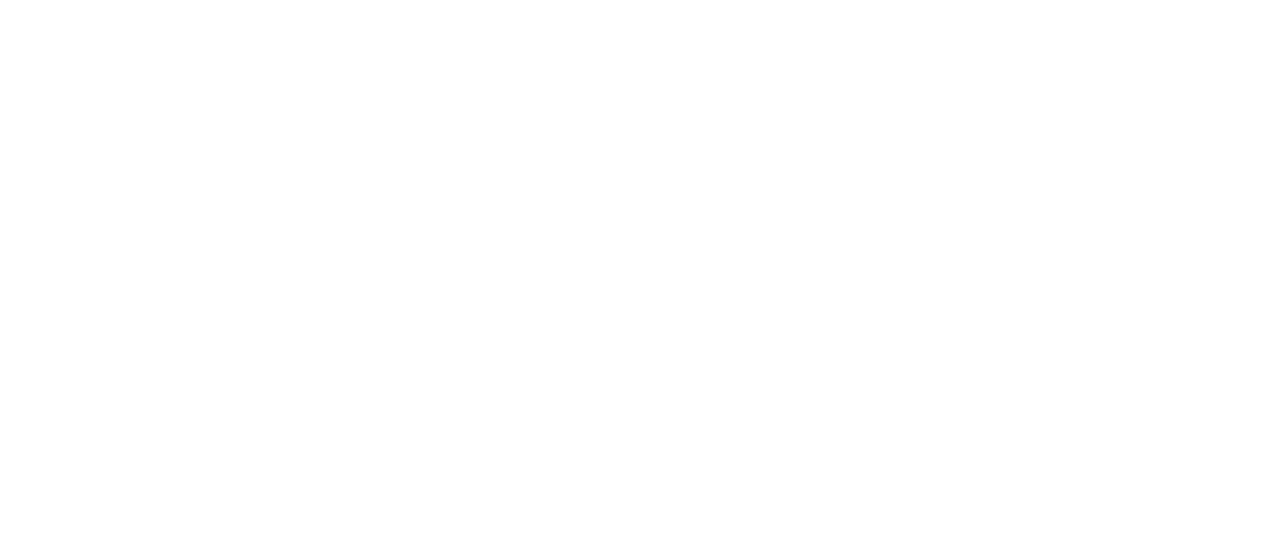
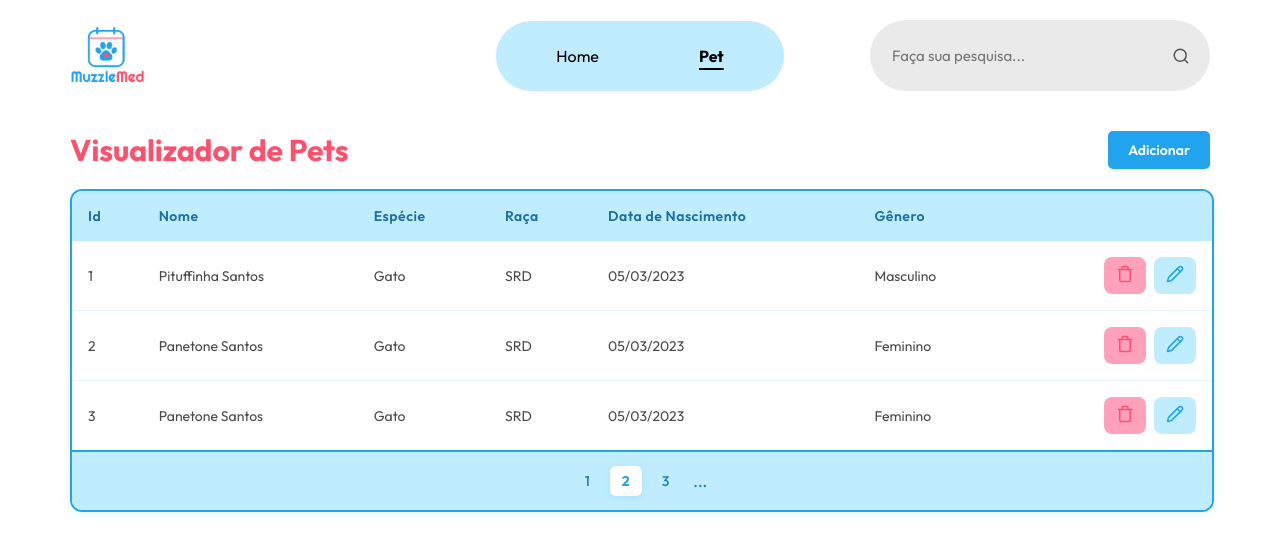
Before and after one commit to lorenasouza14/MuzzleMed, a React (Vite) app in the folder frontend/: page /pets in a window 1280 px wide. Before the commit this address had no page. Shown: the top 550 px of the page. Built offline with nearby package versions, Linux system fonts and the light colour scheme.

Commit message:
chore: criacao da visualizacao da tabela de registro de pets

```diff
--- a/frontend/src/App.jsx
+++ b/frontend/src/App.jsx
@@ -15,7 +15,7 @@
     <Routes>
       <Route path='/' element={<Login />} />
       <Route path='/novo-usuario' element={<OwnerRegister />} />
-      <Route path='/visualizar-pets' element={<PetVisualizer />} />
+      <Route path='/pets' element={<PetVisualizer />} />
     </Routes>
   </BrowserRouter>
 
--- a/frontend/src/components/NavBar/NavBar.css
+++ b/frontend/src/components/NavBar/NavBar.css
@@ -26,11 +26,8 @@
     justify-content: flex-end;
 }
 
-.logo-text {
-    margin: 0;
-    font-size: 24px;
-    font-weight: bold;
-    color: #000;
+.navbar-left img{
+    width: 75px;
 }
 
 .navbar-center-pill {
--- a/frontend/src/components/NavBar/NavBar.jsx
+++ b/frontend/src/components/NavBar/NavBar.jsx
@@ -2,6 +2,7 @@
 import { NavLink } from 'react-router-dom';
 import SearchBar from '../SearchBar/SearchBar';
 import './NavBar.css';
+import logo from '../../assets/images/logo.png';
 
 function Navbar({ showLogo = true, showNav = true, showSearch = true }) {
     return (
@@ -9,15 +10,14 @@
 
             <div className="navbar-left">
                 {showLogo && (
-                    <h2 className="logo-text">Logo</h2>
+                    <img src={logo} alt="Logo" />
                 )}
             </div>
 
             {showNav && (
                 <nav className="navbar-center-pill">
                     <NavLink to="/home" className="nav-item">Home</NavLink>
-                    <NavLink to="/agendamento" className="nav-item">Agendamento</NavLink>
-                    <NavLink to="/pet" className="nav-item active">Pet</NavLink>
+                    <NavLink to="/pets" className="nav-item active">Pet</NavLink>
                 </nav>
             )}
 
--- /dev/null
+++ b/frontend/src/components/PetTable/PetTable.css
@@ -0,0 +1,116 @@
+
+.table-wrapper {
+    border: 2px solid var(--azul-escuro);
+    border-radius: 12px;
+    overflow: hidden;
+    width: 100%;
+    margin: 20px auto;
+    background-color: #FFFFFF;
+    box-shadow: 0 4px 12px rgba(33, 163, 237, 0.08);
+}
+
+.muzzle-table {
+    width: 100%;
+    border-collapse: collapse;
+    text-align: left;
+}
+
+.muzzle-table th {
+    background-color: #BFEDFF;
+    color: #1c6fa3;
+    padding: 16px;
+    font-weight: 600;
+    font-size: 14px;
+    letter-spacing: 0.5px;
+}
+
+.muzzle-table td {
+    padding: 16px;
+    color: #4A4A4A;
+    font-size: 14px;
+}
+
+.muzzle-table tbody tr {
+    border-bottom: 1px solid #E6F7FF;
+    transition: background-color 0.2s ease;
+}
+
+.muzzle-table tbody tr:hover {
+    background-color: #F7FCFF;
+}
+
+.muzzle-table tbody tr:last-child {
+    border-bottom: none;
+}
+
+.actions {
+    text-align: right;
+    white-space: nowrap;
+}
+
+.actions button {
+    border: none;
+    border-radius: 8px;
+    padding: 8px 12px;
+    cursor: pointer;
+    margin-left: 8px;
+    font-size: 14px;
+    transition: all 0.2s ease;
+}
+
+.btn-delete {
+    background-color: var(--rosa-claro);
+    color: #333333;
+}
+
+.btn-delete:hover {
+    background-color: var(--rosa-escuro);
+    transform: translateY(-1px);
+}
+
+.btn-edit {
+    background-color: var(--azul-claro);
+    color: #333333;
+}
+
+.btn-edit:hover {
+    background-color: var(--azul-escuro);
+    transform: translateY(-1px);
+}
+
+.pagination {
+    background-color: var(--azul-claro);
+    padding: 14px;
+    display: flex;
+    justify-content: center;
+    align-items: center;
+    gap: 8px;
+    border-top: 2px solid var(--azul-escuro);
+}
+
+.page-number {
+    cursor: pointer;
+    padding: 6px 12px;
+    border-radius: 6px;
+    color: #1c7cb5;
+    font-size: 14px;
+    font-weight: 500;
+    transition: all 0.2s ease;
+}
+
+.page-number:hover {
+    background-color: rgba(255, 255, 255, 0.4);
+}
+
+.page-number.active {
+    background-color: #FFFFFF;
+    color: #21A3ED;
+    font-weight: bold;
+    box-shadow: 0 2px 6px rgba(33, 163, 237, 0.15);
+}
+
+.dots {
+    color: #1c7cb5;
+    padding: 0 4px;
+    font-weight: 500;
+}
--- /dev/null
+++ b/frontend/src/components/PetTable/PetTable.jsx
@@ -0,0 +1,95 @@
+import React, { useState, useEffect } from 'react';
+import './PetTable.css';
+import { LuTrash, LuPencil} from 'react-icons/lu';
+
+const PetTable = () => {
+
+    const [appointments, setAppointments] = useState([]);
+    const [loading, setLoading] = useState(true);
+
+    useEffect(() => {
+        const mockData = [
+            { id: 1, nome: 'Pituffinha Santos', especie: 'Gato', raca: 'SRD', dataNascimento: '05/03/2023', genero: 'Masculino' },
+            { id: 2, nome: 'Panetone Santos', especie: 'Gato', raca: 'SRD', dataNascimento: '05/03/2023', genero: 'Feminino' },
+            { id: 3, nome: 'Panetone Santos', especie: 'Gato', raca: 'SRD', dataNascimento: '05/03/2023', genero: 'Feminino' }
+        ];
+
+        setTimeout(() => {
+            setAppointments(mockData);
+            setLoading(false);
+        }, 1000);
+    }, []);
+
+    const handleDelete = (id) => {
+        console.log(`Preparando para deletar na API o registro com ID: ${id}`);
+        // Futuramente: axios.delete(`/api/consultas/${id}`).then(() => recarregar a lista)
+    };
+
+    const handleEdit = (id) => {
+        console.log(`Abrir modal de edição para o ID: ${id}`);
+    };
+
+    return (
+        <div className="table-wrapper">
+            <table className="muzzle-table">
+                <thead>
+                    <tr>
+                        <th>Id</th>
+                        <th>Nome</th>
+                        <th>Espécie</th>
+                        <th>Raça</th>
+                        <th>Data de Nascimento</th>
+                        <th>Gênero</th>
+                        <th></th>
+                    </tr>
+                </thead>
+                <tbody>
+                    {loading ? (
+                        <tr>
+                            <td colSpan="7" style={{ textAlign: 'center', padding: '20px' }}>
+                                Buscando fofuras no sistema... 🐾
+                            </td>
+                        </tr>
+                    ) : (
+
+                        appointments.map((pet) => (
+                            <tr key={pet.id}>
+                                <td>{pet.id}</td>
+                                <td>{pet.nome}</td>
+                                <td>{pet.especie}</td>
+                                <td>{pet.raca}</td>
+                                <td>{pet.dataNascimento}</td>
+                                <td>{pet.genero}</td>
+                                <td className="actions">
+                                    <button
+                                        className="btn-delete"
+                                        onClick={() => handleDelete(pet.id)}
+                                        title="Excluir"
+                                    >
+                                        <LuTrash size={18} style={{color: "var(--rosa-escuro)"}} />
+                                    </button>
+                                    <button
+                                        className="btn-edit"
+                                        onClick={() => handleEdit(pet.id)}
+                                        title="Editar"
+                                    >
+                                        <LuPencil size={18} style={{color: "var(--azul-escuro)"}}/>
+                                    </button>
+                                </td>
+                            </tr>
+                        ))
+                    )}
+                </tbody>
+            </table>
+
+            <div className="pagination">
+                <span className="page-number">1</span>
+                <span className="page-number active">2</span>
+                <span className="page-number">3</span>
+                <span className="dots">...</span>
+            </div>
+        </div>
+    );
+};
+
+export default PetTable;
--- a/frontend/src/pages/PetVisualizer.jsx
+++ b/frontend/src/pages/PetVisualizer.jsx
@@ -3,6 +3,7 @@
 import Title from "../components/Title/Title";
 import Modal from "../components/Modal/Modal";
 import PetForms from "../components/PetForms/PetForms";
+import PetTable from "../components/PetTable/PetTable";
 
 function PetVisualizer() {
 
@@ -18,6 +19,11 @@
                 <Title title="Visualizador de Pets" botao="Adicionar" onButtonClick={() => {
                     setModalOpen(true);
                 }} showButton={true} />
+
+                <div>
+                    <PetTable />
+                </div>
+
             </div>
 
             <div>
```
Also changed, not shown: frontend/src/assets/images/Logo.png (added).
